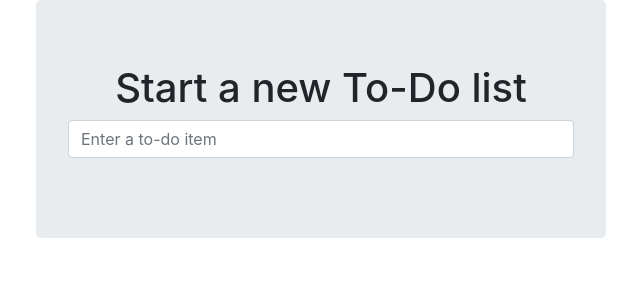
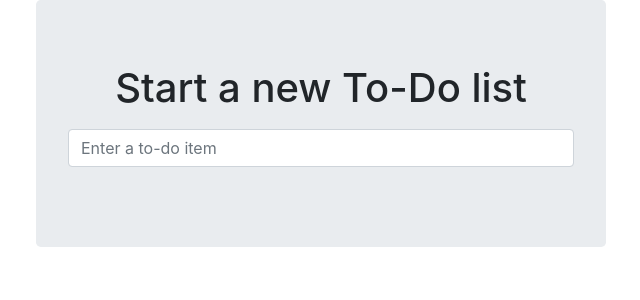
Before and after one commit to linrong/django_tdd, a Django app: page / in a window 1280 px wide. Shown: the top 300 px of the page, without its empty margins (319-959 px from the left). Run offline with Django 3.2, Linux system fonts and the light colour scheme; some libraries are stand-ins or nearby versions.

Commit message:
bootstarp:add the base.css made by myself

```diff
--- /dev/null
+++ b/DjangoTest/test1/static/base.css
@@ -0,0 +1,3 @@
+#id_new_item {
+    margin-top: 2ex;
+}
--- a/DjangoTest/test1/templates/base.html
+++ b/DjangoTest/test1/templates/base.html
@@ -2,7 +2,8 @@
     <head>
         <title>To-Do Lists</title>
         <meta name="viewport" content="width=device-width,initial-scale=1.0">
-        <link href="/static/bootstrap/css/bootstrap.min.css" rel="stylesheet" media="screen"
+        <link href="/static/bootstrap/css/bootstrap.min.css" rel="stylesheet" media="screen">
+        <link href="/static/base.css" rel="stylesheet" media="screen">
     </head>
     <body>
         <div class="container">
```
